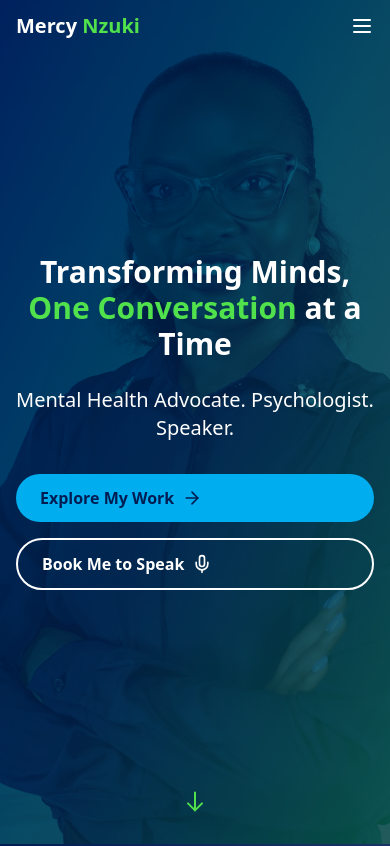
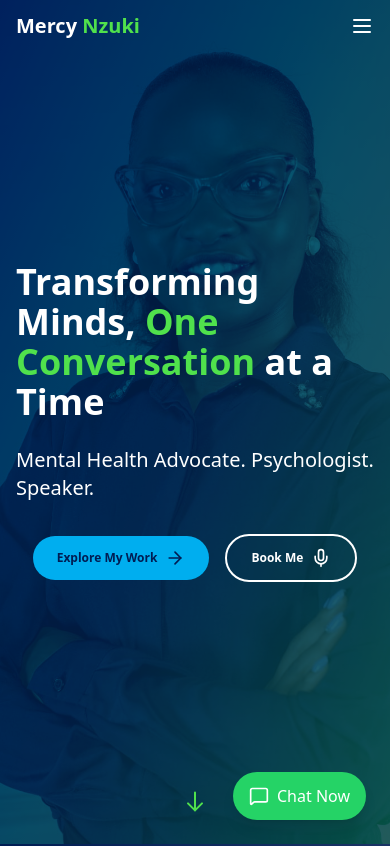
Before and after one commit to JeromeKERICH/mecyn, a React (Vite) app: page / in a window 390 px wide. Shown: the top 846 px of the page. Built offline with nearby package versions, Linux system fonts and the light colour scheme.

Commit message:
Second commits

```diff
--- a/src/App.jsx
+++ b/src/App.jsx
@@ -4,6 +4,7 @@ import Header from './components/Header'
 import Footer from './components/Footer'
 import Programs from './pages/Dipco'
 import Contact from './pages/Contact'
+import { FloatingWhatsApp } from './components/FloatingWA'
 
 
 function App() {
@@ -16,8 +17,10 @@ function App() {
             <Route path="/" element={<Home/>}/>
             <Route path="/dipco" element={<Programs/>}/>
             <Route path="/contact" element={<Contact/>}/>
+
           </Routes>
         </main>
+        <FloatingWhatsApp/>
         <Footer/>
       </div>
     </Router>
--- /dev/null
+++ b/src/components/FloatingWA.jsx
@@ -0,0 +1,27 @@
+import { motion } from 'framer-motion'
+import { Phone, MessageSquare } from 'lucide-react'
+
+export function FloatingWhatsApp() {
+  const phoneNumber = "+254700000000" // Replace with Mercy's actual WhatsApp number
+  const message = "Hello%20Mercy,%20I%20came%20across%20your%20website%20and%20would%20like%20to%20chat%20about..." // Pre-filled message (URL encoded)
+
+  return (
+    <motion.div
+      initial={{ opacity: 0, y: 20 }}
+      animate={{ opacity: 1, y: 0 }}
+      transition={{ delay: 0.5, duration: 0.5 }}
+      className="fixed bottom-6 right-6 z-50"
+    >
+
+<a
+  href={`https://wa.me/254729353537`}
+  className="flex items-center gap-2 px-4 py-3 rounded-full bg-[#25D366] text-white font-medium shadow-lg hover:bg-[#128C7E] transition-colors"
+>
+  <MessageSquare className="w-5 h-5" />
+  <span>Chat Now</span>
+</a>
+
+
+    </motion.div>
+  )
+}
--- a/src/components/Hero.jsx
+++ b/src/components/Hero.jsx
@@ -21,14 +21,14 @@ export default function Hero() {
         transition={{ duration: 0.8 }}
         className="relative z-10 px-4 text-center text-white max-w-4xl"
       >
-        <h1 className="text-3xl md:text-6xl font-bold mb-6">
+        <h1 className="text-4xl md:text-6xl font-bold mb-6 text-start md:text-center">
           Transforming Minds, <span className="text-[#50E14C]">One Conversation</span> at a Time
         </h1>
-        <p className="text-xl md:text-2xl mb-8">
+        <p className="text-xl md:text-2xl mb-8 md:text-center text-start font-san-serif">
           Mental Health Advocate. Psychologist. Speaker.
         </p>
 
-        <div className="flex flex-col sm:flex-row gap-4 justify-center">
+        <div className="flex flex-row text-xs sm:flex-row gap-4 justify-center items-center">
           <motion.a
             whileHover={{ scale: 1.05 }}
             whileTap={{ scale: 0.95 }}
@@ -43,7 +43,7 @@ export default function Hero() {
             href="/contact"
             className="bg-transparent hover:bg-white/10 border-2 border-white text-white font-bold py-3 px-6 rounded-full flex items-center gap-2"
           >
-            Book Me to Speak <Mic size={20} />
+            Book Me <Mic size={20} />
           </motion.a>
         </div>
       </motion.div>
--- a/src/pages/Contact.jsx
+++ b/src/pages/Contact.jsx
@@ -1,7 +1,12 @@
 import { motion } from 'framer-motion'
 import { Mail, Phone, MapPin, Clock, Send, MessageSquare } from 'lucide-react'
+import { useEffect } from 'react'
 
 export default function Contact() {
+    useEffect(() => {
+        window.scrollTo(0, 0)
+    }
+    , [])
   return (
     <div className="bg-white">
       {/* Hero Section */}
```
